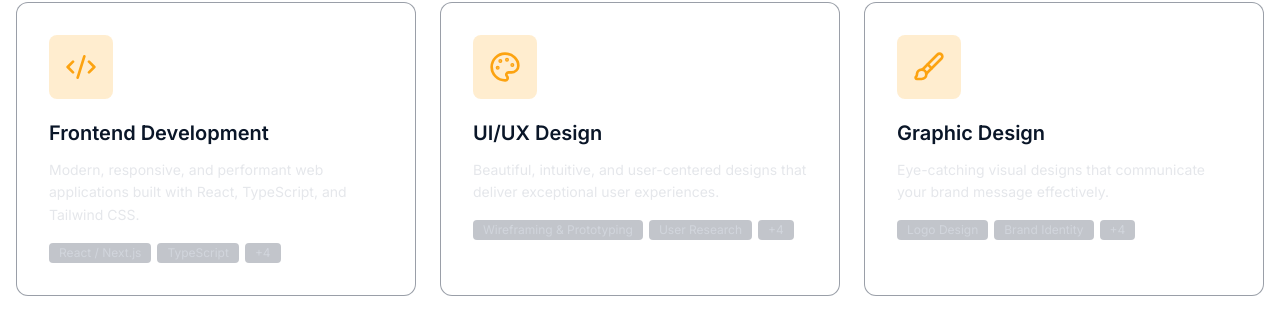
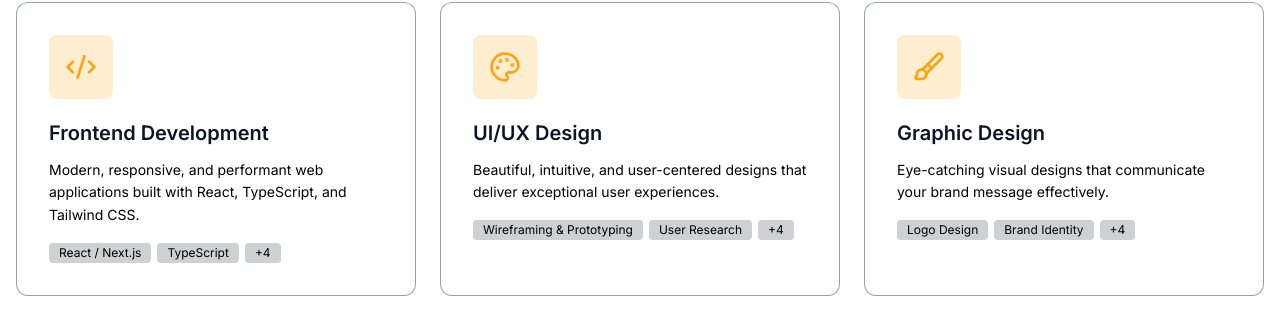
Before and after one commit to cojojunior/Portfolio, a React (Vite) app: page / in a window 1280 px wide. Shown: the part 1706-2019 px from the top of the page. Built offline with nearby package versions, Linux system fonts and the light colour scheme; no server answers; the database is empty.

Commit message:
added service Section

```diff
--- a/src/components/ServicesSection.tsx
+++ b/src/components/ServicesSection.tsx
@@ -62,12 +62,12 @@ const ServicesSection = () => {
               </h3>
 
               {/* Description - Hidden on mobile, show on tablet+ */}
-              <p className="hidden sm:block text-gray-200 text-sm leading-relaxed mb-4 line-clamp-3">
+              <p className="hidden sm:block text-dark-navy-200 text-sm leading-relaxed mb-4 line-clamp-3">
                 {service.description}
               </p>
 
               {/* Description - Short version for mobile */}
-              <p className="sm:hidden text-gray-400 text-[10px] leading-relaxed mb-2 line-clamp-2">
+              <p className="sm:hidden text-dark-navy-200 text-[10px] leading-relaxed mb-2 line-clamp-2">
                 {service.description}
               </p>
 
@@ -77,12 +77,12 @@ const ServicesSection = () => {
                   {service.features.slice(0, 2).map((feature, idx) => (
                     <span
                       key={idx}
-                      className="px-1.5 md:px-2.5 py-0.5 bg-gray-700/30 text-gray-300 rounded text-[8px] md:text-xs">
+                      className="px-1.5 md:px-2.5 py-0.5 bg-dark-navy/20 text-golden-300 rounded text-[8px] md:text-xs">
                       {feature}
                     </span>
                   ))}
                   {service.features.length > 2 && (
-                    <span className="px-1.5 md:px-2.5 py-0.5 bg-gray-700/30 text-gray-300 rounded text-[8px] md:text-xs">
+                    <span className="px-1.5 md:px-2.5 py-0.5 bg-dark-navy/20 text-golden-200 rounded text-[8px] md:text-xs">
                       +{service.features.length - 2}
                     </span>
                   )}
```
